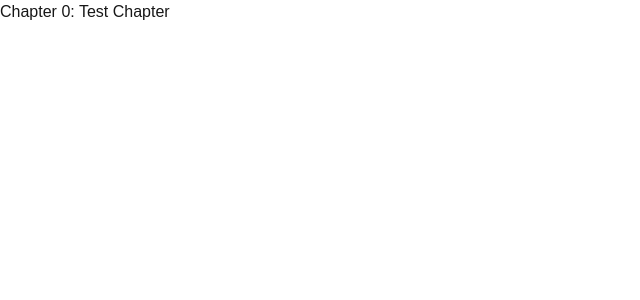
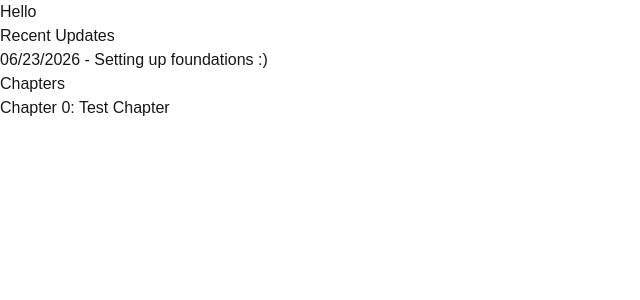
Before and after one commit to Aneeeii/mpep-study, a Next.js app: page / in a window 1280 px wide. Shown: the top 300 px of the page, without its empty margins (0-640 px from the left). Built offline with nearby package versions, Linux system fonts and the light colour scheme.

Commit message:
feat: update to main page

```diff
--- a/app/page.tsx
+++ b/app/page.tsx
@@ -5,6 +5,10 @@ export default function Home() {
   const chapters = getChapters();
   return (
     <>
+    <h1>Hello</h1>
+    <h2>Recent Updates</h2>
+    <p>06/23/2026 - Setting up foundations :)</p>
+    <h2>Chapters</h2>
       {chapters.map(chapter => (
         <Link key={chapter.slug} href={`/chapters/${chapter.slug}`}>Chapter {chapter.number}: {chapter.title}</Link>
       ))}
```
